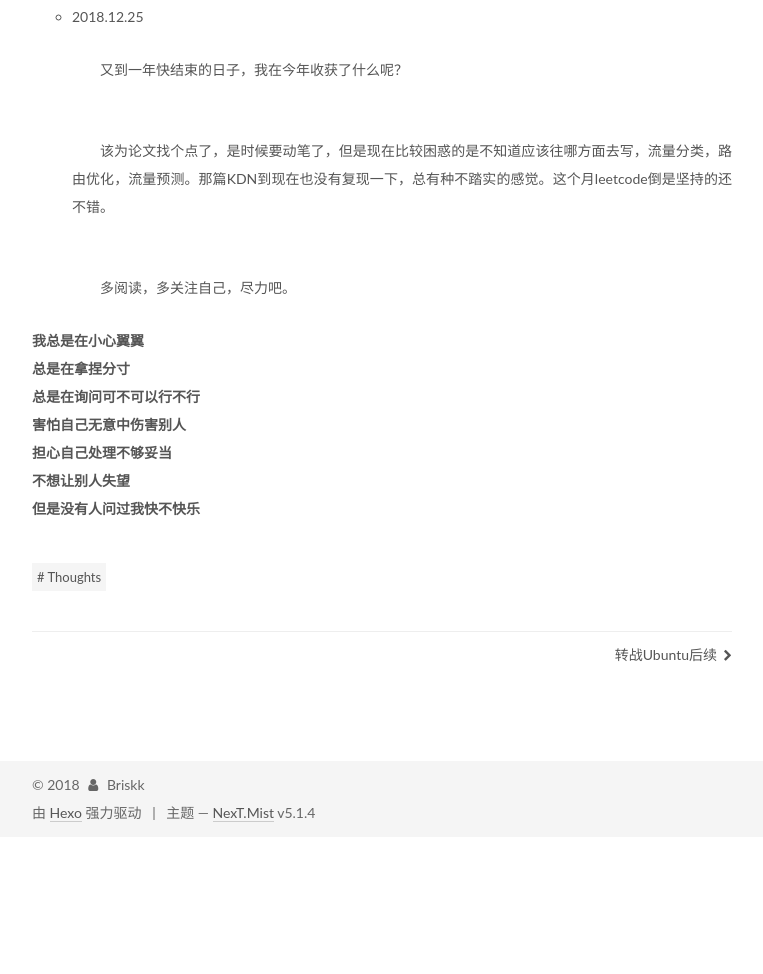
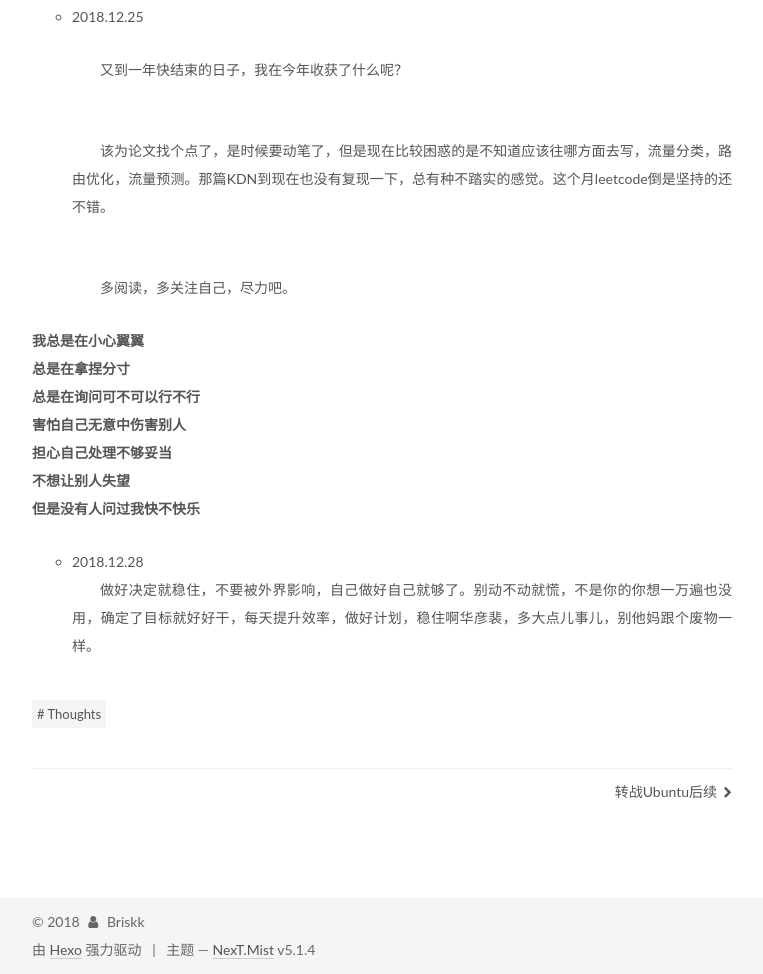
Before and after one commit to briskkk/briskkk.github.io, a plain HTML site: page 2018/11/30/Tough-Life/index.html in a window 1280 px wide. Shown: the part 2446-3420 px from the top of the page, without its empty margins (258-1021 px from the left). Before the commit the page ends 3283 px from the top, so only its background shows below. Drawn offline with Linux system fonts and the light colour scheme; some packages are replaced by stand-ins of ours; a script that the page names is missing.

Commit message:
Site updated: 2018-12-28 22:54:26

```diff
--- a/2018/11/30/Tough-Life/index.html
+++ b/2018/11/30/Tough-Life/index.html
@@ -87,7 +87,7 @@
 <meta property="og:site_name" content="华彦裴的博客">
 <meta property="og:description" content="很抱歉以这样的开头来重新开启我的博客。  2018.11.29: 一个成熟的人往往发觉可以责怪的人越来越少，人人都有他的难处。 2018.11.30: 我太容易放弃了，事情不能达到自己期望的时候就想着什么都不管了，再差又能怎样呢，总觉得这样是一种洒脱，其实，我就是胆小鬼。不要让内心的纠结扭曲弯卷直至覆盖住所有的青春。 2018.12.04：祝我生日快乐～近期发生的事情让我的心情一直处于焦虑的状态，">
 <meta property="og:locale" content="zh-Hans">
-<meta property="og:updated_time" content="2018-12-25T01:57:55.369Z">
+<meta property="og:updated_time" content="2018-12-28T14:53:10.417Z">
 <meta name="twitter:card" content="summary">
 <meta name="twitter:title" content="Tough Life">
 <meta name="twitter:description" content="很抱歉以这样的开头来重新开启我的博客。  2018.11.29: 一个成熟的人往往发觉可以责怪的人越来越少，人人都有他的难处。 2018.11.30: 我太容易放弃了，事情不能达到自己期望的时候就想着什么都不管了，再差又能怎样呢，总觉得这样是一种洒脱，其实，我就是胆小鬼。不要让内心的纠结扭曲弯卷直至覆盖住所有的青春。 2018.12.04：祝我生日快乐～近期发生的事情让我的心情一直处于焦虑的状态，">
@@ -392,6 +392,11 @@
 </li>
 </ul>
 <p><strong>我总是在小心翼翼</strong><br><strong>总是在拿捏分寸</strong><br><strong>总是在询问可不可以行不行<br>害怕自己无意中伤害别人<br>担心自己处理不够妥当<br>不想让别人失望<br>但是没有人问过我快不快乐</strong></p>
+<ul>
+<li>2018.12.28<p style="text-indent:2em">做好决定就稳住，不要被外界影响，自己做好自己就够了。别动不动就慌，不是你的你想一万遍也没用，确定了目标就好好干，每天提升效率，做好计划，稳住啊华彦裴，多大点儿事儿，别他妈跟个废物一样。</p>
+
+</li>
+</ul>
 
 
     </div>
```
